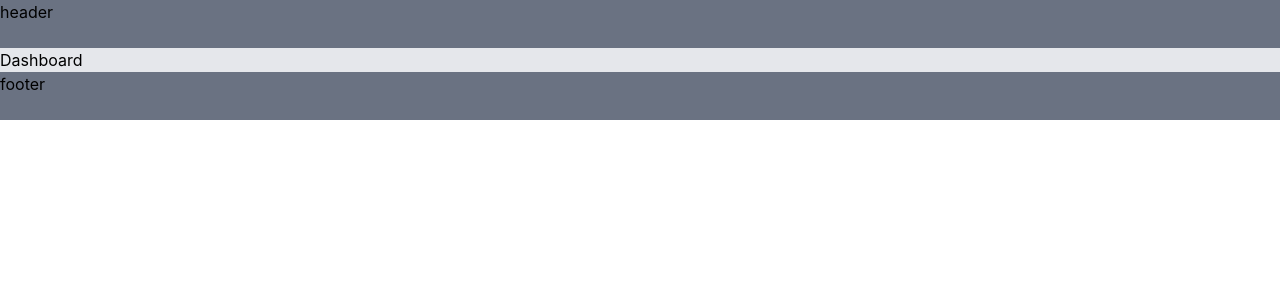
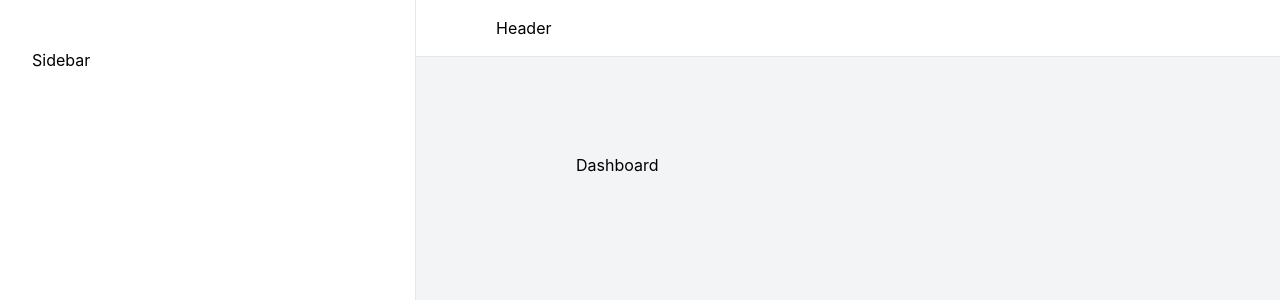
Before and after one commit to ali-elmuzayan/wild-oasis-mern-app, a React (Vite) app in the folder dashboard/: page /dashboard in a window 1280 px wide. Shown: the top 300 px of the page. Built offline with nearby package versions, Linux system fonts and the light colour scheme.

Commit message:
create and styling the AppLayout & AppLayout components

```diff
--- a/dashboard/src/layouts/AppLayout.tsx
+++ b/dashboard/src/layouts/AppLayout.tsx
@@ -1,14 +1,15 @@
 import { Outlet } from "react-router";
+import Header from "./components/Header";
+import Sidebar from "./components/Sidebar";
 
 const AppLayout = () => {
   return (
-    <div className="min-h-screen w-full">
-      <header className="h-12 bg-gray-500">header</header>
-
-      <main className="bg-gray-200">
+    <div className="min-h-screen w-full grid grid-cols-[26rem_1fr] grid-rows-[auto_1fr]">
+      <Header />
+      <Sidebar className="row-span-full" />
+      <main className="py-24 px-40 row-span-2 bg-gray-100">
         <Outlet />
       </main>
-      <footer className="h-12 bg-gray-500">footer</footer>
     </div>
   );
 };
--- /dev/null
+++ b/dashboard/src/layouts/components/Header.tsx
@@ -0,0 +1,9 @@
+const Header = ({ className = "" }: { className?: string }) => {
+  return (
+    <header className={`${className} border-b border-gray-200 py-4 px-20`}>
+      Header
+    </header>
+  );
+};
+
+export default Header;
--- /dev/null
+++ b/dashboard/src/layouts/components/Sidebar.tsx
@@ -0,0 +1,9 @@
+const Sidebar = ({ className = "" }: { className?: string }) => {
+  return (
+    <aside className={`${className} border-r border-gray-200 py-12 px-8`}>
+      Sidebar
+    </aside>
+  );
+};
+
+export default Sidebar;
```
